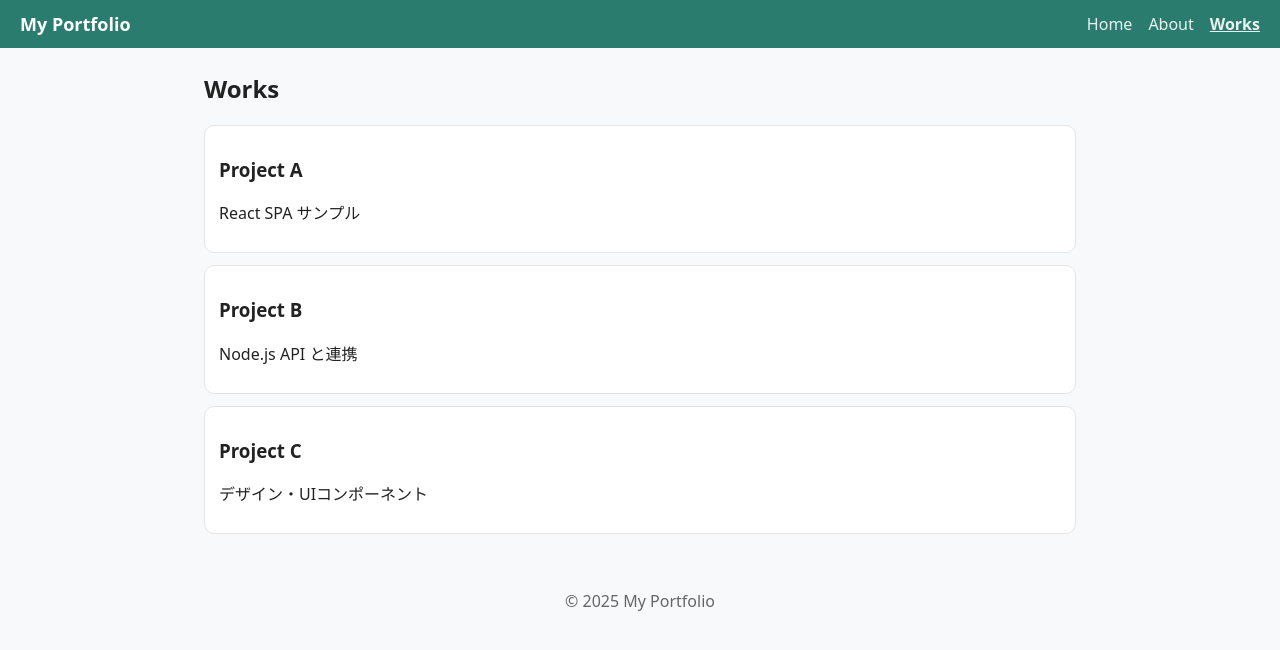
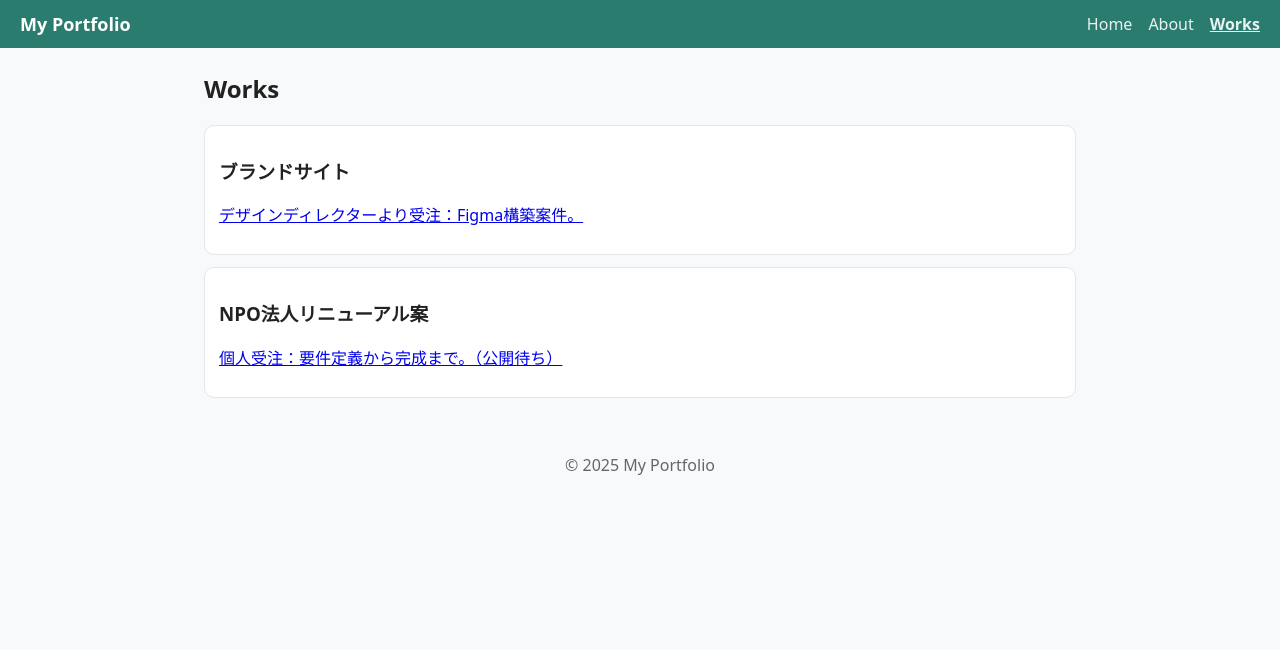
Before and after one commit to hottah/test1, a React (Create React App) app: page /works in a window 1280 px wide. Shown: the top 650 px of the page. Built offline with nearby package versions, Linux system fonts and the light colour scheme.

Commit message:
情報の更新
abobe.portfolioに掲載のポートフォリオを反映した。

```diff
--- a/src/pages/works.js
+++ b/src/pages/works.js
@@ -1,9 +1,8 @@
 import React from 'react';
 
 const works = [
-  { title: 'Project A', desc: 'React SPA サンプル' },
-  { title: 'Project B', desc: 'Node.js API と連携' },
-  { title: 'Project C', desc: 'デザイン・UIコンポーネント' },
+  { title: 'ブランドサイト', url: 'https://hanaemu.co.jp', desc: 'デザインディレクターより受注：Figma構築案件。' },
+  { title: 'NPO法人リニューアル案', url: 'https://npo-tagayasu.o.oo7.jp/_next/',  desc: '個人受注：要件定義から完成まで。（公開待ち）' },
 ];
 
 export default function Works() {
@@ -14,7 +13,7 @@ export default function Works() {
         {works.map((w) => (
           <li key={w.title}>
             <h3>{w.title}</h3>
-            <p>{w.desc}</p>
+            <p><a href="{w.url}" target="_blank">{w.desc}</a></p>
           </li>
         ))}
       </ul>
```
